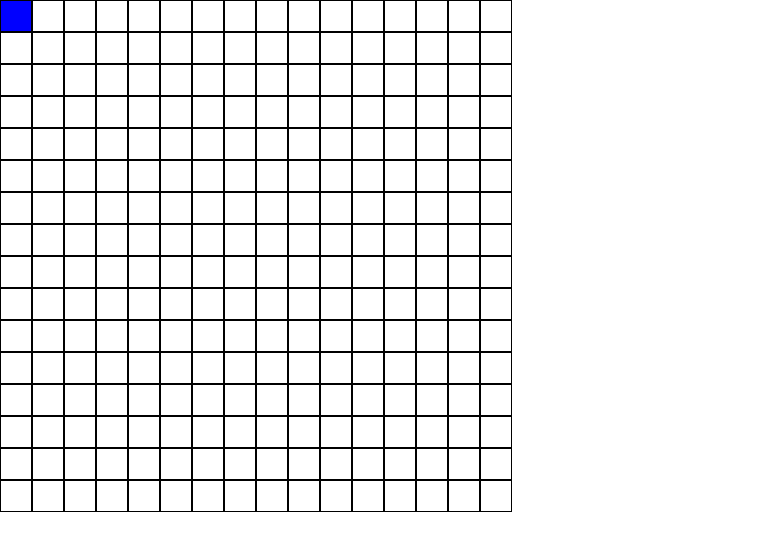
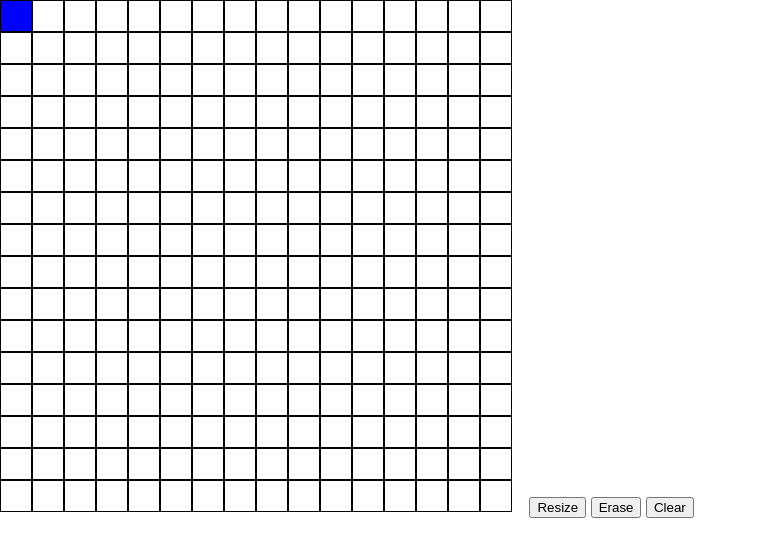
Before and after one commit to dragonfur/Etch-a-Sketch, a plain HTML site: page index.html in a window 1280 px wide. Shown: the whole page, without its empty margins (0-757 px from the left). Drawn offline with Linux system fonts and the light colour scheme.

Commit message:
Add buttons and fix drag
Added buttons to code later and fixed some drag issues including adding functinality for single clicking.

```diff
--- a/index.html
+++ b/index.html
@@ -9,6 +9,9 @@
 </head>
 <body>
     <div class="container"></div>
+    <button class="resize">Resize</button>
+    <button class="erase">Erase</button>
+    <button class="clear">Clear</button>
     <script src="script.js"></script>
 </body>
 </html>
--- a/script.js
+++ b/script.js
@@ -23,6 +23,9 @@ function makeSquares(size){
         const square = document.createElement("div")
         square.classList.add("square")
         container.appendChild(square)
+        square.addEventListener("click", function (e) {
+            startDrawing(e)
+        })
         square.addEventListener("mouseenter", function (e) {
             if (move === true){
                 startDrawing(e)
```
